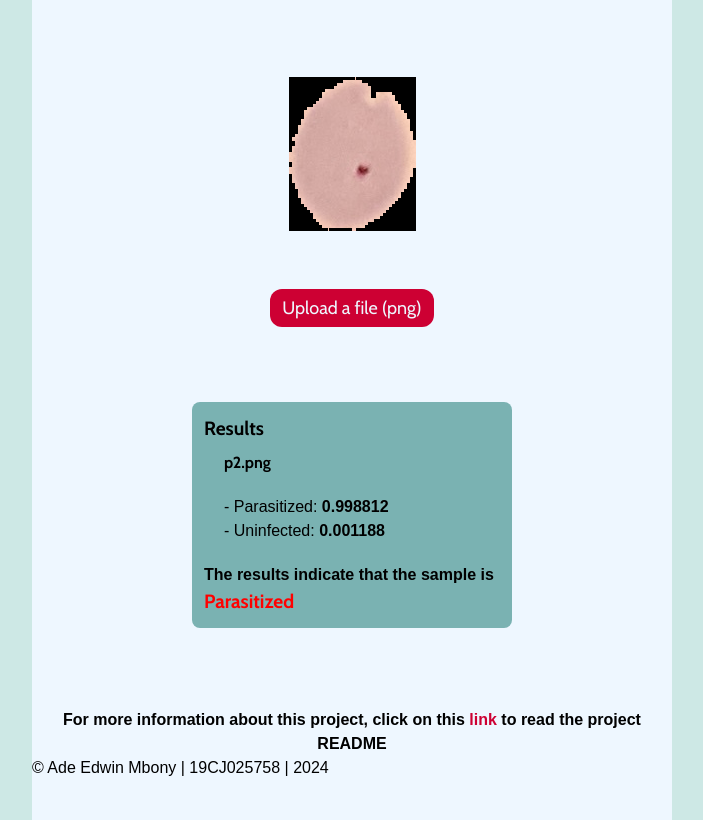
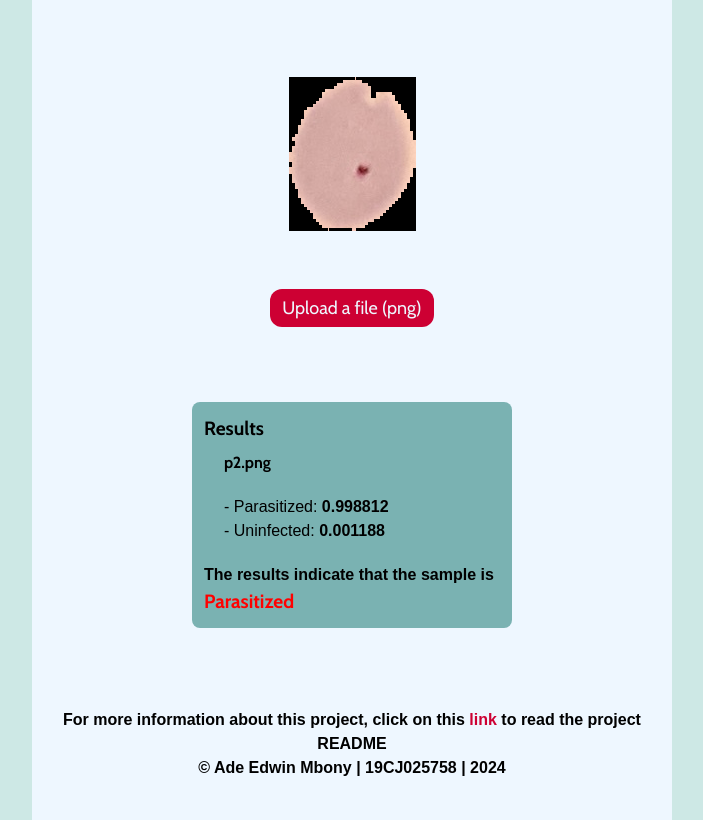
Before and after one commit to valentino7504/malaria-diagnosis, a website: page frontend/index.html in a window 1280 px wide. Shown: the part 155-975 px from the top of the page, without its empty margins (288-991 px from the left). Drawn offline with nearby package versions, Linux system fonts and the light colour scheme.

Commit message:
Update: centered paragraph containing copyright and made bold

```diff
--- a/frontend/index.html
+++ b/frontend/index.html
@@ -36,7 +36,7 @@
                 target="_blank">link</a> to
             read the project README
         </p>
-        <p>&copy; Ade Edwin Mbony | 19CJ025758 | <span class="year"></span></p>
+        <p class="text-center mt-4 font-bold">&copy; Ade Edwin Mbony | 19CJ025758 | <span class="year"></span></p>
     </div>
     <footer>
         <script src="./script.js"></script>
```
